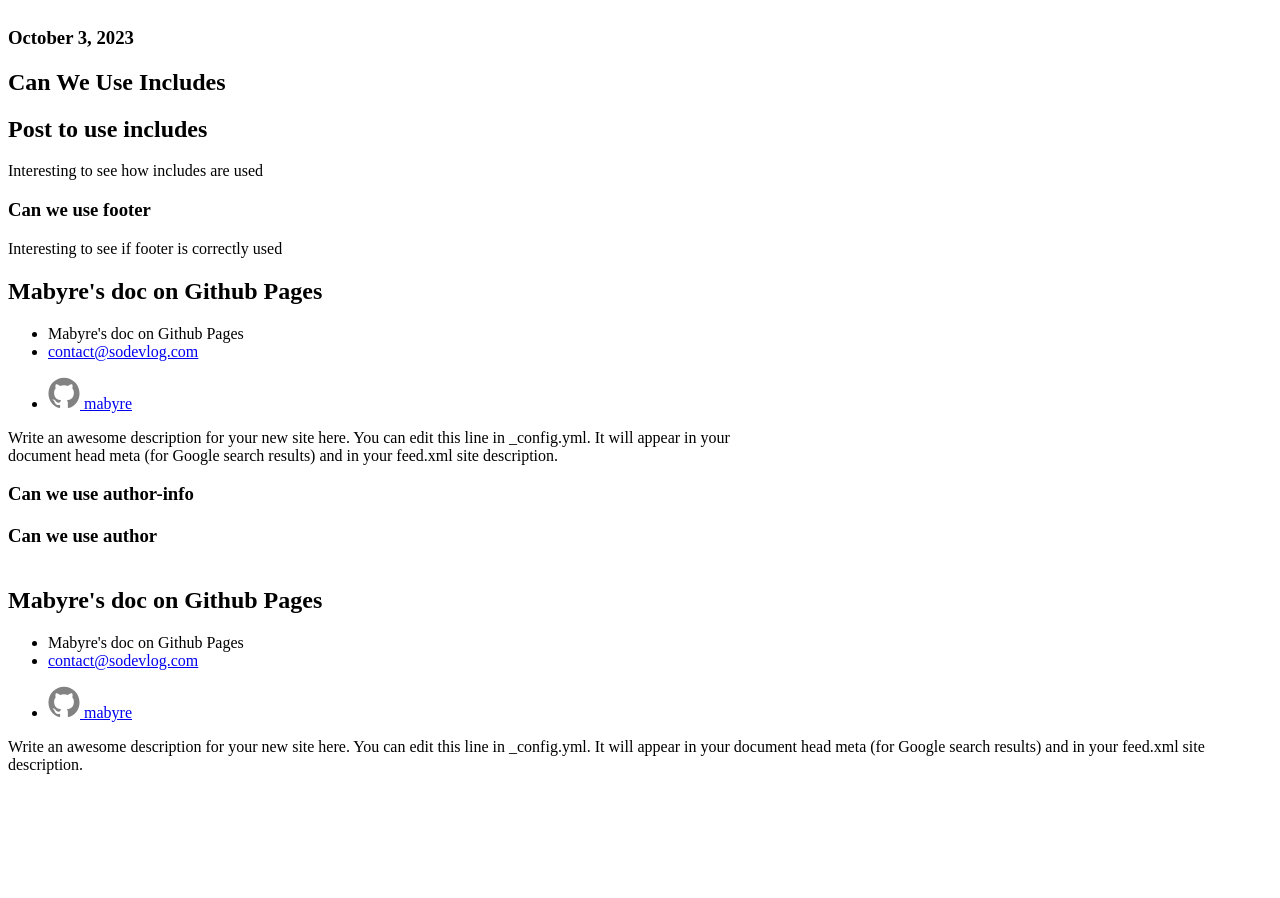
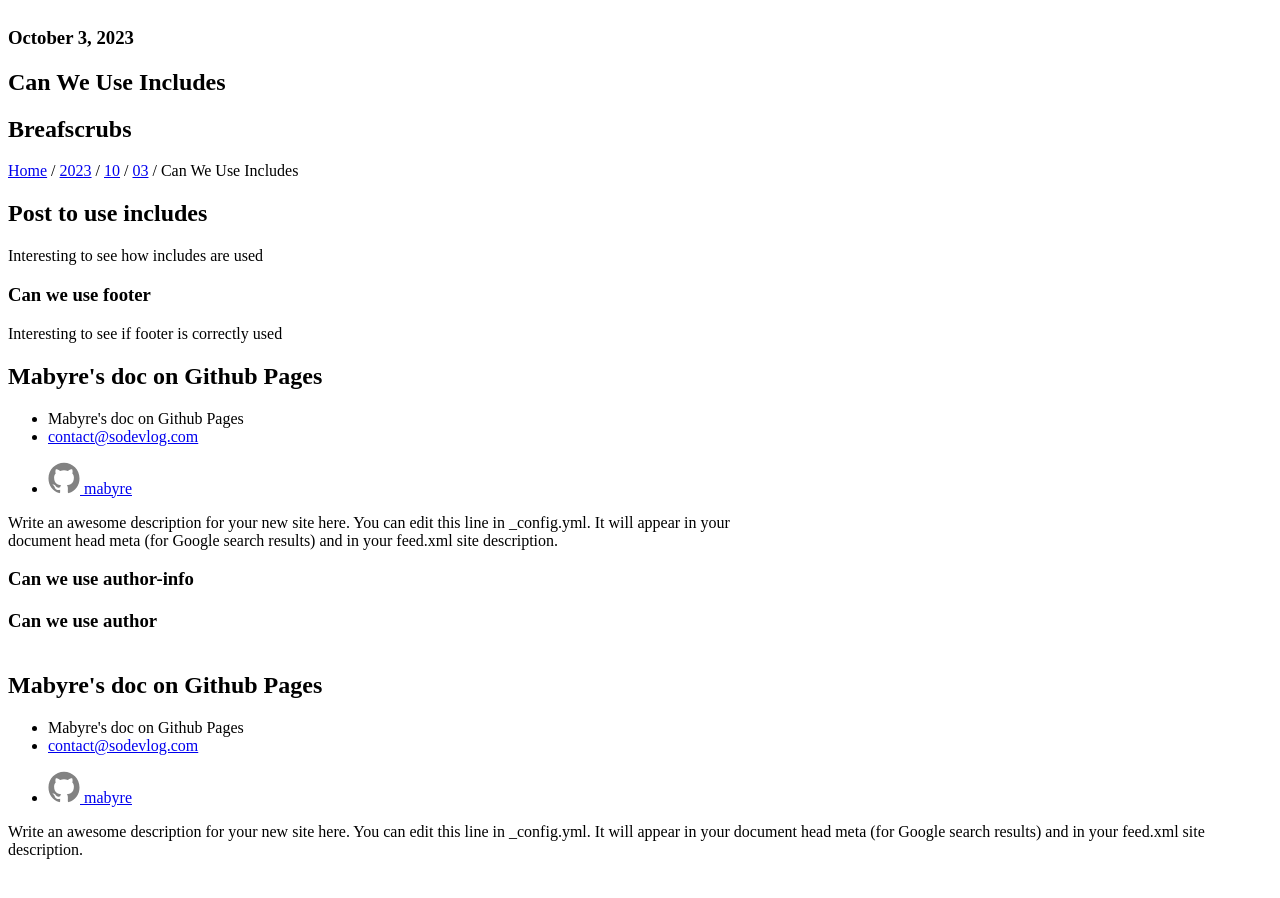
Before and after one commit to mabyre/docs, a Jekyll site: the page built from _posts/2023-10-03-can-we-use-includes.md, in a window 1280 px wide. Built offline with Jekyll 4.4.1, drawn with Linux system fonts in a browser that asks for light colours.

Commit message:
add bread scrumbs

```diff
--- /dev/null
+++ b/_includes/breadcrumbs.html
@@ -0,0 +1,11 @@
+<div id="breadcrumbs">
+    {% assign crumbs = page.url | split: '/' %}
+    <a href="{{ site.baseurl }}">Home</a>
+    {% for crumb in crumbs offset: 1 %}
+    {% if forloop.last %}
+    / {{ page.title }}
+    {% else %}
+    / <a href="{% assign crumb_limit = forloop.index | plus: 1 %}{% for crumb in crumbs limit: crumb_limit %}{{ crumb | append: '/' | replace:'without-plugin/','without-plugins/' }}{% endfor %}">{{ crumb | replace:'-',' ' | remove:'.html' | capitalize }}</a>
+    {% endif %}
+    {% endfor %}
+</div>
--- a/_posts/2023-10-03-can-we-use-includes.md
+++ b/_posts/2023-10-03-can-we-use-includes.md
@@ -1,6 +1,10 @@
 ---
 layout: post
 ---
+
+## Breafscrubs
+
+{% include breadcrumbs.html %}
 
 ## Post to use includes
 
```
Also changed, not shown: Blazor/Radzen/README.md (+2 -0 lines), README.md (+6 -0 lines).
